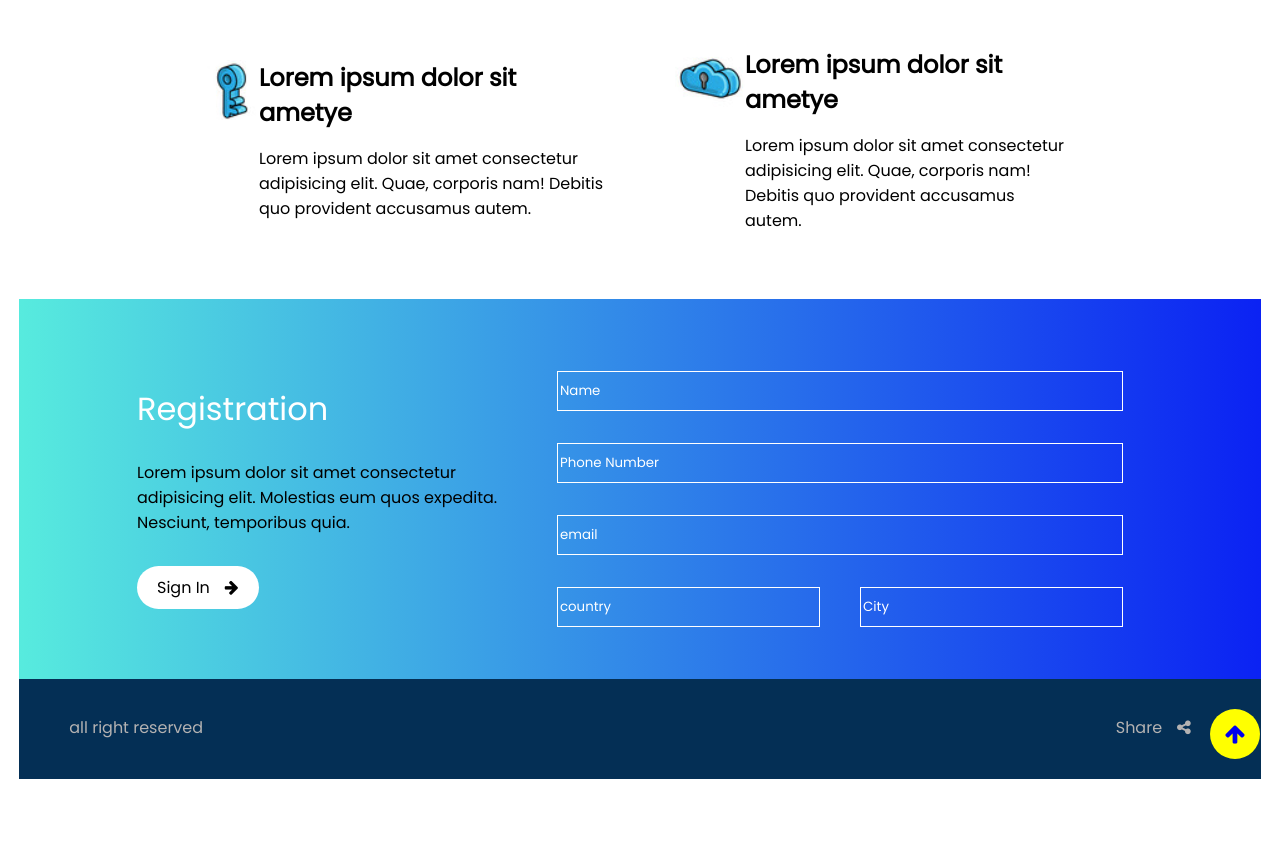
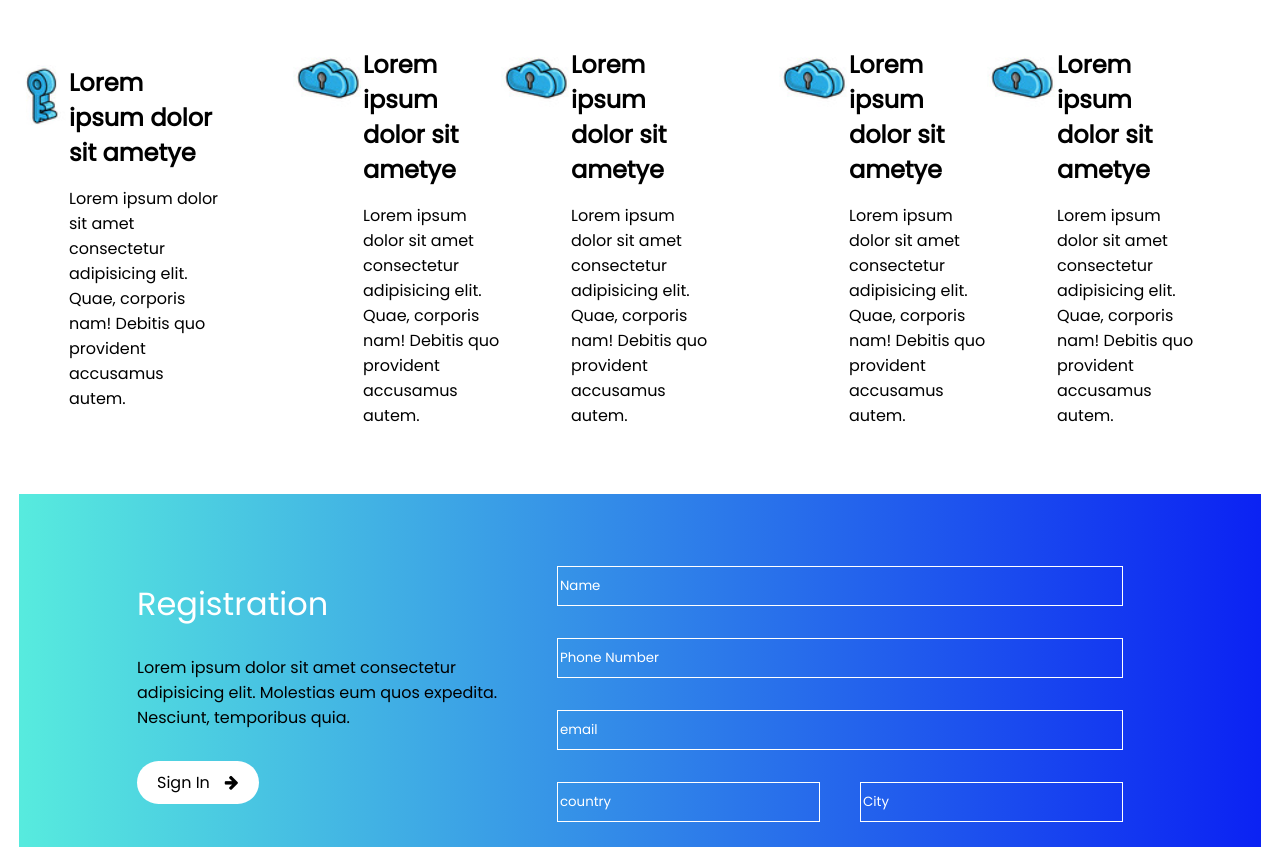
Before and after one commit to Zeeshan-Waince/000Webhost, a plain HTML site: page index.html in a window 1280 px wide. Shown: the part 1153-2000 px from the top of the page. Before the commit the page ends 1932 px from the top, so only its background shows below. Drawn offline with Linux system fonts and the light colour scheme.

Commit message:
my second commit

```diff
--- a/index.html
+++ b/index.html
@@ -97,6 +97,33 @@
             <p>Lorem ipsum dolor sit amet consectetur adipisicing elit. Quae, corporis nam! Debitis quo provident accusamus autem.</p>
          </div>
       </div>
+      <div class="card">
+         <div class="card-img">
+            <img src="image/icon4.png" alt="">
+         </div>
+         <div class="card-detail">
+            <h2>Lorem ipsum dolor sit ametye</h2>
+            <p>Lorem ipsum dolor sit amet consectetur adipisicing elit. Quae, corporis nam! Debitis quo provident accusamus autem.</p>
+         </div>
+      </div>
+      <div class="card">
+         <div class="card-img">
+            <img src="image/icon4.png" alt="">
+         </div>
+         <div class="card-detail">
+            <h2>Lorem ipsum dolor sit ametye</h2>
+            <p>Lorem ipsum dolor sit amet consectetur adipisicing elit. Quae, corporis nam! Debitis quo provident accusamus autem.</p>
+         </div>
+      </div>
+      <div class="card">
+         <div class="card-img">
+            <img src="image/icon4.png" alt="">
+         </div>
+         <div class="card-detail">
+            <h2>Lorem ipsum dolor sit ametye</h2>
+            <p>Lorem ipsum dolor sit amet consectetur adipisicing elit. Quae, corporis nam! Debitis quo provident accusamus autem.</p>
+         </div>
+      </div>
    </div>
 </section>
 
```
